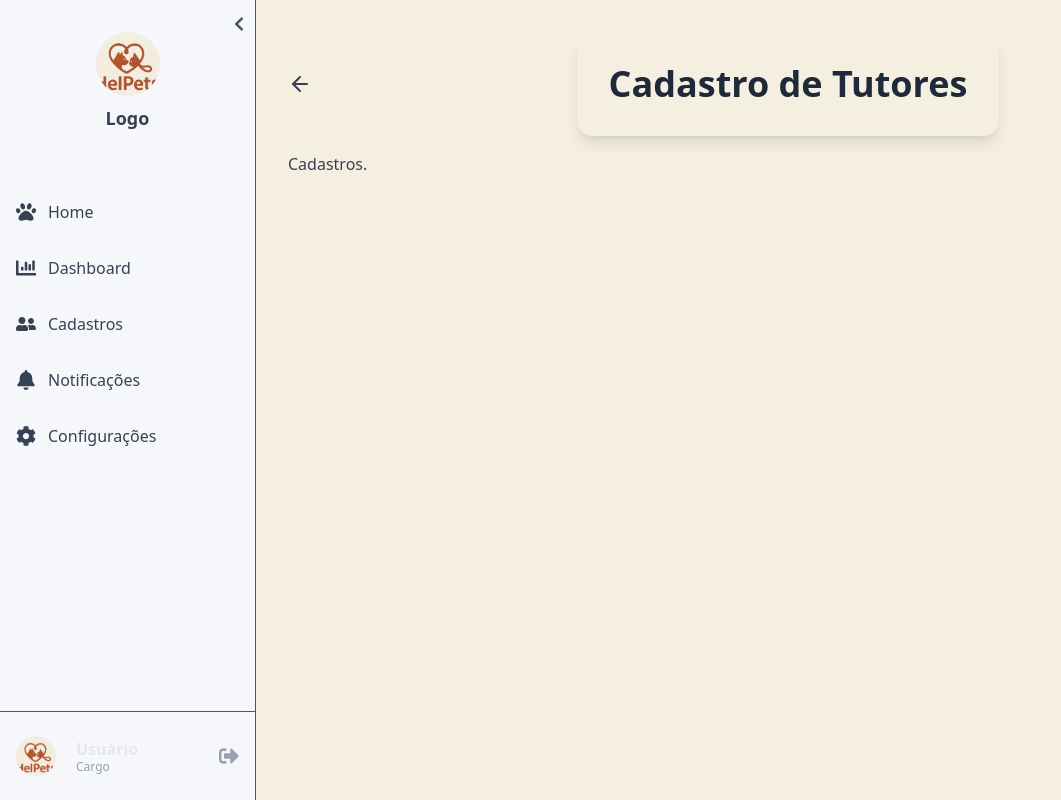
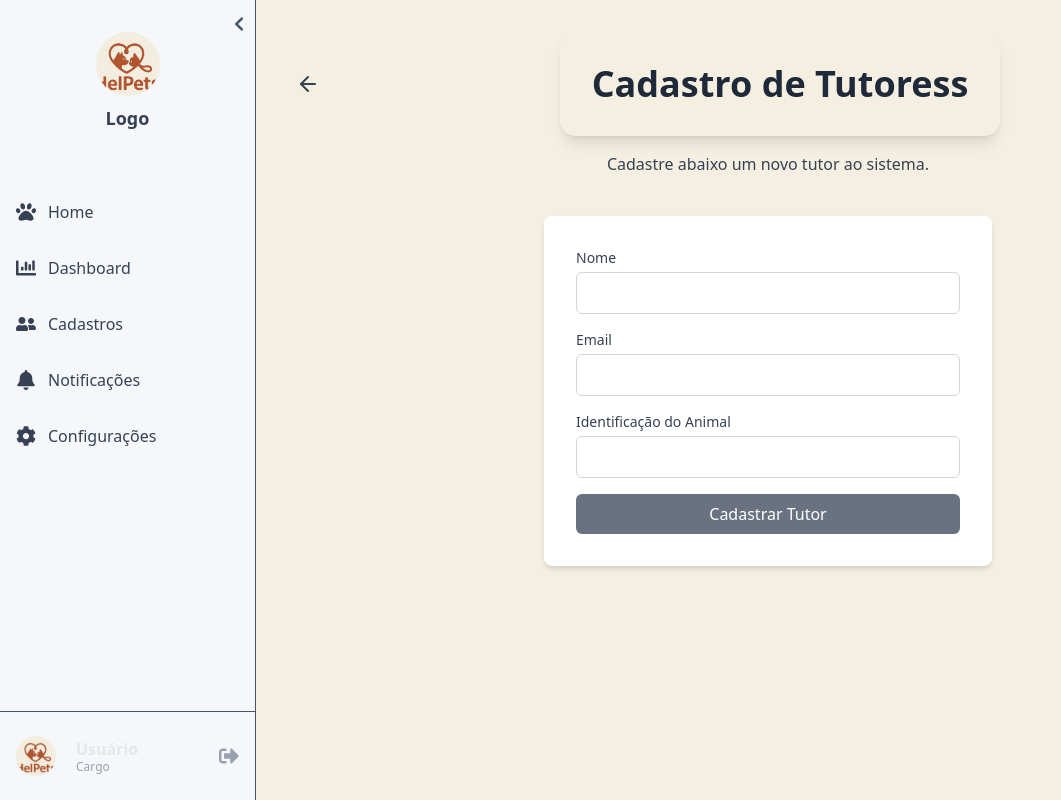
Before and after one commit to MrNicolass/HelPets, a Next.js app in the folder Frontend/: page /cadastros/tutores in a window 1280 px wide. Shown: the whole page, without its empty margins (0-1061 px from the left). Built offline with nearby package versions, Linux system fonts and the light colour scheme.

Commit message:
Tela V1 Cadastro de Tutores

```diff
--- a/Frontend/src/app/cadastros/tutores/page.tsx
+++ b/Frontend/src/app/cadastros/tutores/page.tsx
@@ -1,22 +1,102 @@
+"use client";
+
+import { useState } from "react";
 import PageTitle from "@/components/PageTitle";
 import Link from "next/link";
 import { ArrowLeft } from "lucide-react";
 
 export default function TutoresPage() {
+    const [nome, setNome] = useState("");
+    const [email, setEmail] = useState("");
+    const [tag, setTag] = useState("");
+    const [mensagem, setMensagem] = useState("");
+
+    const handleSubmit = (e: React.FormEvent) => {
+        e.preventDefault();
+        setMensagem("Cadastro do tutor realizado com sucesso!");
+        setNome("");
+        setEmail("");
+        setTag("");
+    };
+
     return (
         <div className="min-h-screen bg-[#f5efe1] p-8">
             {/* Cabeçalho com botão de voltar */}
             <div className="flex items-center gap-4">
-        <Link href="/cadastros" className="text-gray-700 hover:text-black transition">
+                <Link
+                    href="/cadastros"
+                    className="text-gray-700 hover:text-black transition p-2 rounded-full inline-flex items-center justify-center"
+                    style={{ lineHeight: 0 }}
+                >
                     <ArrowLeft size={24} />
                 </Link>
-        <div className="flex-1 flex justify-center">
-          <PageTitle title="Cadastro de Tutores" />
+                <div className="flex-1 flex justify-center -ml-8">
+                    <PageTitle title="Cadastro de Tutoress" />
                 </div>
             </div>
 
             {/* Descrição */}
-      <p className="mt-4 text-gray-700">Cadastros.</p>
+            <div className="flex justify-center mt-4">
+                <p className="text-gray-700">
+                    Cadastre abaixo um novo tutor ao sistema.
+                </p>
+            </div>
+
+            {/* Formulário de Cadastro centralizado em bloco branco */}
+            <div className="flex justify-center mt-10">
+                <form
+                    onSubmit={handleSubmit}
+                    className="bg-white rounded-lg shadow-md p-8 max-w-md w-full flex flex-col items-center space-y-4"
+                >
+                    <div className="w-full">
+                        <label className="block text-sm font-medium text-gray-700">Nome</label>
+                        <input
+                            type="text"
+                            value={nome}
+                            onChange={(e) => setNome(e.target.value)}
+                            required
+                            className="mt-1 block w-full rounded-md border border-gray-300 p-2"
+                        />
+                    </div>
+
+                    <div className="w-full">
+                        <label className="block text-sm font-medium text-gray-700">Email</label>
+                        <input
+                            type="email"
+                            value={email}
+                            onChange={(e) => setEmail(e.target.value)}
+                            required
+                            className="mt-1 block w-full rounded-md border border-gray-300 p-2"
+                        />
+                    </div>
+
+                    <div className="w-full">
+                        <label className="block text-sm font-medium text-gray-700">Identificação do Animal</label>
+                        <input
+                            type="number"
+                            value={tag}
+                            onChange={(e) => setTag(e.target.value.replace(/\D/, ""))}
+                            required
+                            className="mt-1 block w-full rounded-md border border-gray-300 p-2"
+                            min={0}
+                            step={1}
+                        />
+                    </div>
+
+                    <button
+                        type="submit"
+                        className="rounded-md bg-[#6a7282] px-4 py-2 text-white hover:bg-[#565d6b] w-full"
+                    >
+                        Cadastrar Tutor
+                    </button>
+
+                    {mensagem && (
+                        <div className="mt-4 rounded-md bg-green-100 p-4 text-green-800 shadow w-full text-center">
+                            {mensagem}
+                        </div>
+                    )}
+                </form>
+            </div>
         </div>
     );
 }
```
Lines whose indentation alone changed are shown as unchanged.
